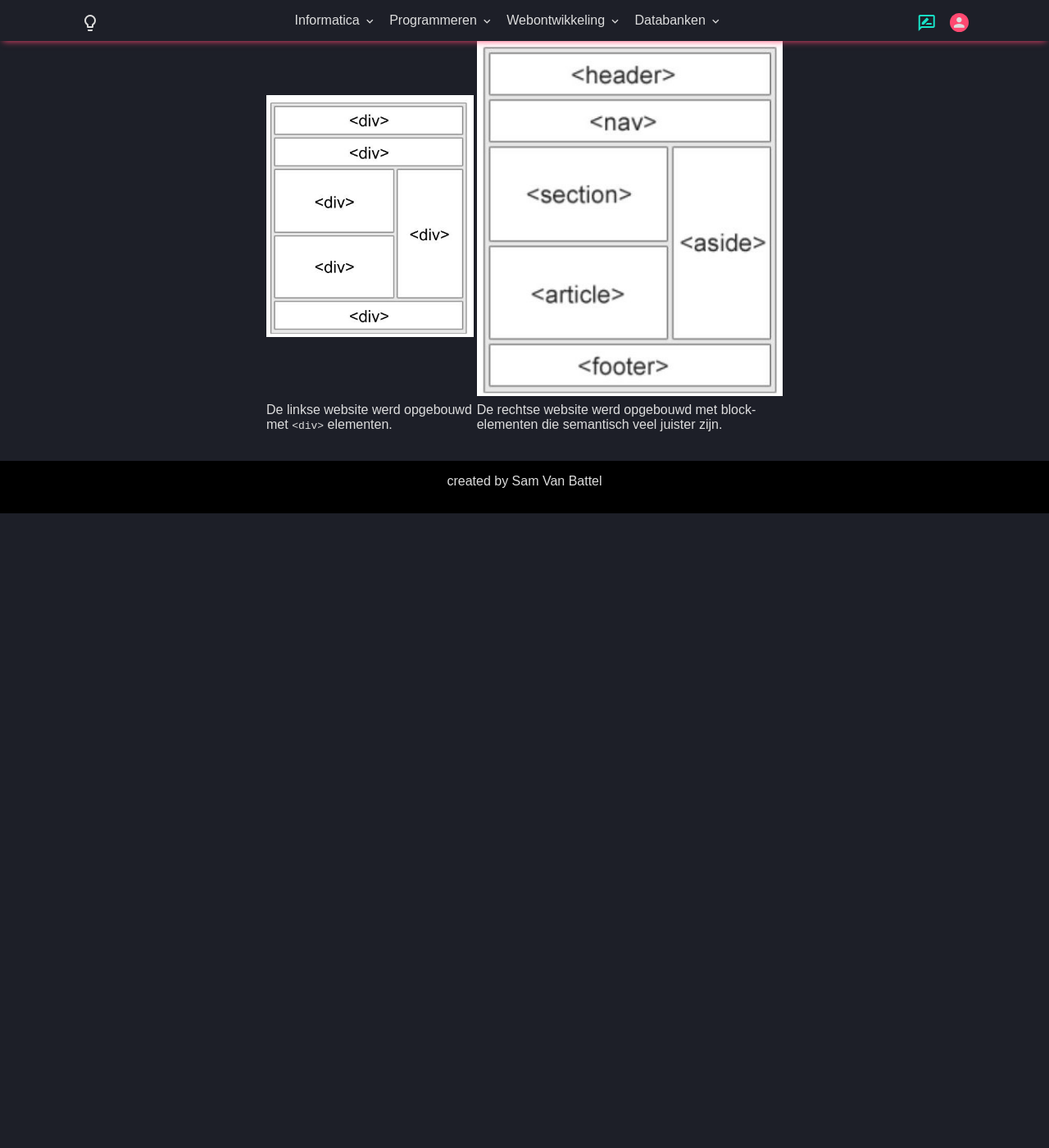
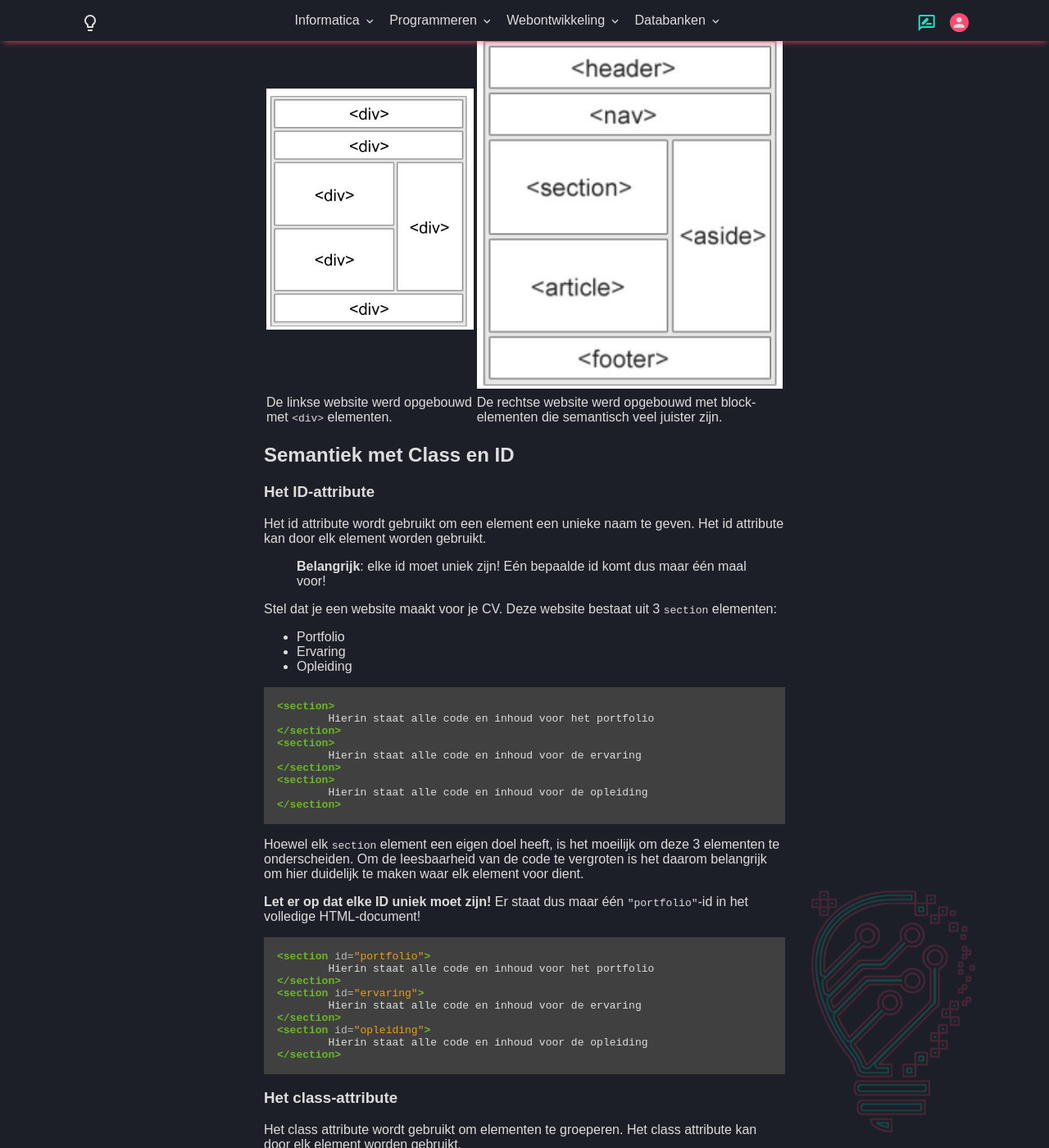
Before and after one commit to T-INFORMATICA/t-informatica.github.io, a Jekyll site: the page built from _courses/webontwikkeling/html/semantiek.md, in a window 1280 px wide and 1400 px high, scrolled down 1038 px. Shown: the whole window at 82% size. Built offline with Jekyll 4.4.1, drawn with Linux system fonts in a browser that asks for light colours; comment, search, counter and statistics services are not loaded; before the commit the page ends 1664 px from its top, so only the background shows below that; some of the changed text lies outside the part shown.

Commit message:
course update
added definitions

````diff
--- a/_courses/webontwikkeling/html/semantiek.md
+++ b/_courses/webontwikkeling/html/semantiek.md
@@ -20,6 +20,10 @@
    definition: Een block-level element met extra inhoud, dat naast de inhoud wordt geplaatst waarin het element geplaatst is.
  - name: <article>
    definition: Een block-level element met inhoud die onafhankelijk van de rest van de site verspreidt kan worden, zonder dat die inhoud onduidelijk wordt.
+ - name: id attribute
+   definition: Geeft een unieke naam aan een element.
+ - name: class attribute
+   definition: Deelt een element in bij een groep elementen met gelijkaardige semantische waarde.
 description: Een website bestaat uit veel verschillende onderdelen. HTML voorziet heel veel mogelijkheden om die onderdelen correct aan te duiden, maar vaak is er maar één optie de meest correcte. In dit hoofdstuk wordt verder uitgelegd welke onderdelen je best op een bepaalde manier aanduidt.
 ---
 
@@ -37,11 +41,9 @@
 Door het juiste semantische element te gebruiken, geef je aan de jezelf, andere web-ontwikkelaars en de browser extra informatie over de inhoud van je website.
 
 
-## Foute voorbeelden
+### Foute voorbeelden
 
 Hieronder vind je enkele voorbeelden hoe elementen **fout**  gebruikt kunnen worden.
-
-
 
 *   **`<blockquote>`** : Sommige mensen gebruiken dit element om eender welke tekst aan de linkerkant te laten inspringen.<br>
 **Wat is wel juist?** `<blockquote>` is een element dat dient om een quote op je website te tonen.
@@ -61,3 +63,85 @@
 | ------------- | ------------- |
 | <img src="{{ site.baseurl }}/assets/img/html-semantiek1.jpg" alt="klassediagram" style="height: auto; max-width: 100%">  | <img src="{{ site.baseurl }}/assets/img/html-semantiek2.jpg" alt="klassediagram" style="height: auto; max-width: 100%">   |
 | De linkse website werd opgebouwd met `<div>` elementen.  | De rechtse website werd opgebouwd met block-elementen die semantisch veel juister zijn.  |
+
+## Semantiek met Class en ID
+
+### Het ID-attribute
+
+Het id attribute wordt gebruikt om een element een unieke naam te geven. Het id attribute kan door elk element worden gebruikt.
+
+> **Belangrijk**:  elke id moet uniek zijn! Eén bepaalde id komt dus maar één maal voor!
+
+Stel dat je een website maakt voor je CV. Deze website bestaat uit 3 `section` elementen:
+ - Portfolio
+ - Ervaring
+ - Opleiding
+
+```html
+<section>
+	Hierin staat alle code en inhoud voor het portfolio
+</section>
+<section>
+	Hierin staat alle code en inhoud voor de ervaring
+</section>
+<section>
+	Hierin staat alle code en inhoud voor de opleiding
+</section>
+```
+
+Hoewel elk `section` element een eigen doel heeft, is het moeilijk om deze 3 elementen te onderscheiden. Om de leesbaarheid van de code te vergroten is het daarom belangrijk om hier duidelijk te maken waar elk element voor dient.
+
+**Let er op dat elke ID uniek moet zijn!** Er staat dus maar één `"portfolio"`-id in het volledige HTML-document!
+
+```html
+<section id="portfolio">
+	Hierin staat alle code en inhoud voor het portfolio
+</section>
+<section id="ervaring">
+	Hierin staat alle code en inhoud voor de ervaring
+</section>
+<section id="opleiding">
+	Hierin staat alle code en inhoud voor de opleiding
+</section>
+```
+
+### Het class-attribute
+
+Het class attribute wordt gebruikt om elementen te groeperen. Het class attribute kan door elk element worden gebruikt.
+
+Stel dat je een website maakt, met daarin een menu. De menu bestaat uit een `nav` element, met daarin een lijst (`ul`) van hyperlinks (`a`).
+
+```html
+<nav>
+    <ul id="menuList">
+        <li>
+            <a href="home.html">Home</a>
+        </li>
+        <li>
+            <a href="shop.html">Shop</a>
+        </li>
+        <li>
+            <a href="contact.html">Contact</a>
+        </li>
+    </ul>
+</nav>
+```
+
+Om duidelijk te maken dat elk list item een onderdeel van de menu is, kan je elk list item dezelfde class-naam geven.
+```html
+<nav>
+    <ul id="menuList">
+        <li class="menuItem">
+            <a href="home.html">Home</a>
+        </li>
+        <li class="menuItem">
+            <a href="shop.html">Shop</a>
+        </li>
+        <li class="menuItem">
+            <a href="contact.html">Contact</a>
+        </li>
+    </ul>
+</nav>
+```
+
+Op deze manier is duidelijk dat elk <li> element in die lijst een `menuItem` is.
````
Also changed, not shown: _courses/webontwikkeling/html/attributen.md (+8 -0 lines).
